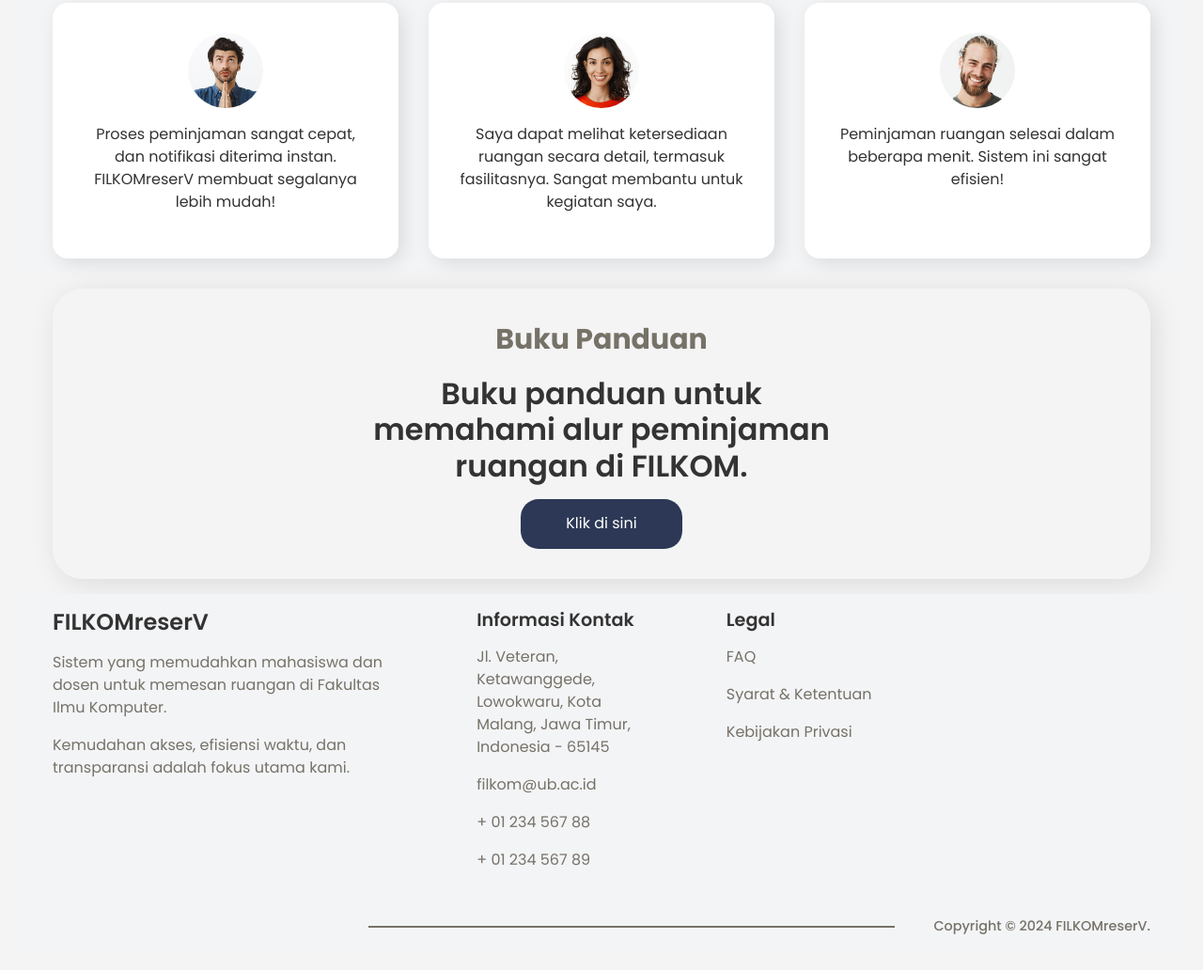
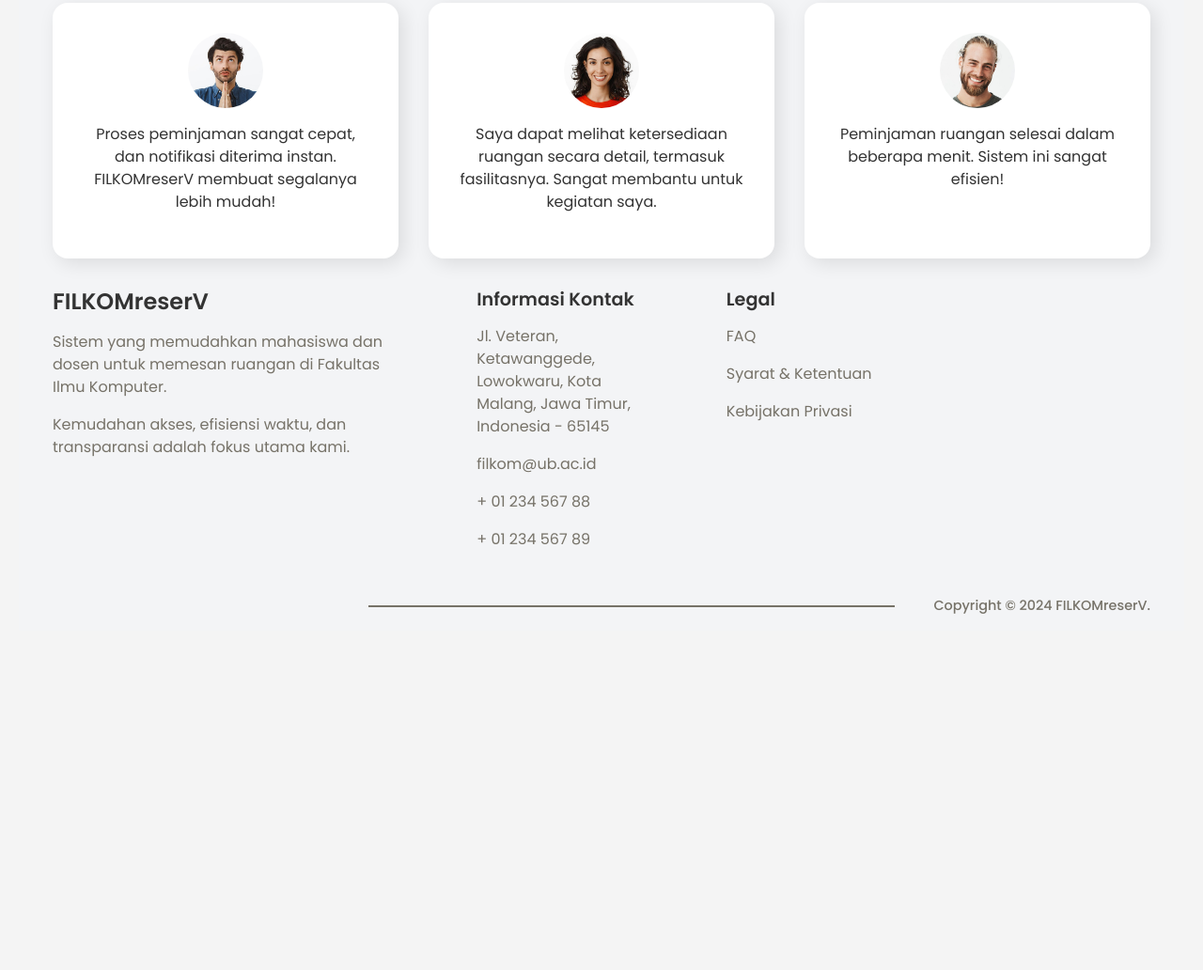
Before and after one commit to faizfznn/automasi-projek-web, a plain HTML site: page index.html in a window 1280 px wide. Shown: the part 1618-2650 px from the top of the page at 94% size. After the commit the page ends 2309 px from the top, so only its background shows below. Drawn offline with nearby package versions, Linux system fonts and the light colour scheme.

Commit message:
update/test CI/CD

```diff
--- a/index.html
+++ b/index.html
@@ -207,16 +207,6 @@
       </div>
     </section>
 
-    <section class="section__container" id="booklet">
-      <div class="reward__container">
-        <p style="font-size: 30px; font-weight: bold">Buku Panduan</p>
-        <h4>Buku panduan untuk memahami alur peminjaman ruangan di FILKOM.</h4>
-        <a
-          href="https://drive.google.com/file/d/1p_tvT4LuMu7fshY09A8rpIGc8lM1mUZo/view?usp=sharing"
-          ><button class="reward__btn">Klik di sini</button></a
-        >
-      </div>
-    </section>
 
     <footer class="footer" id="footer">
       <div class="section__container footer__container">
```
